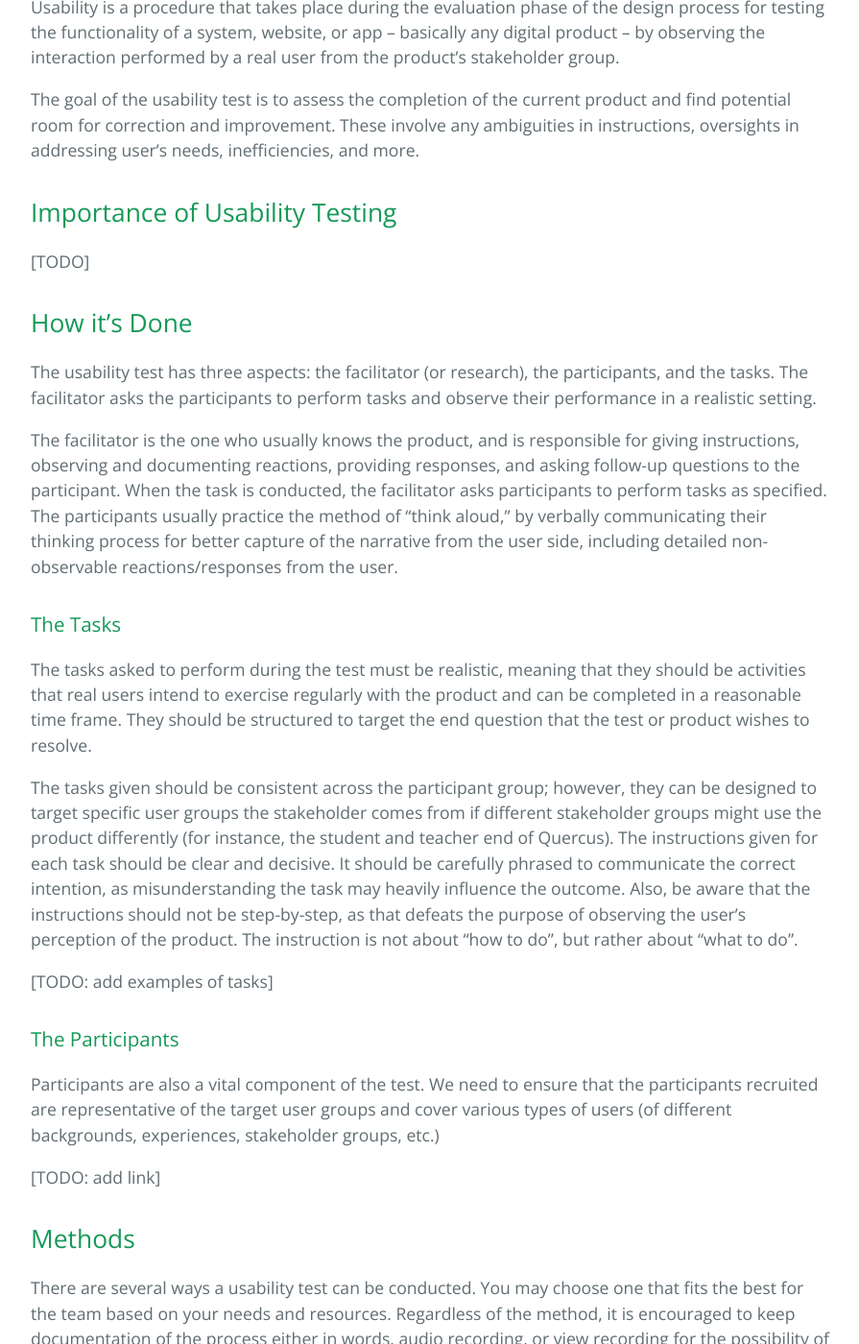
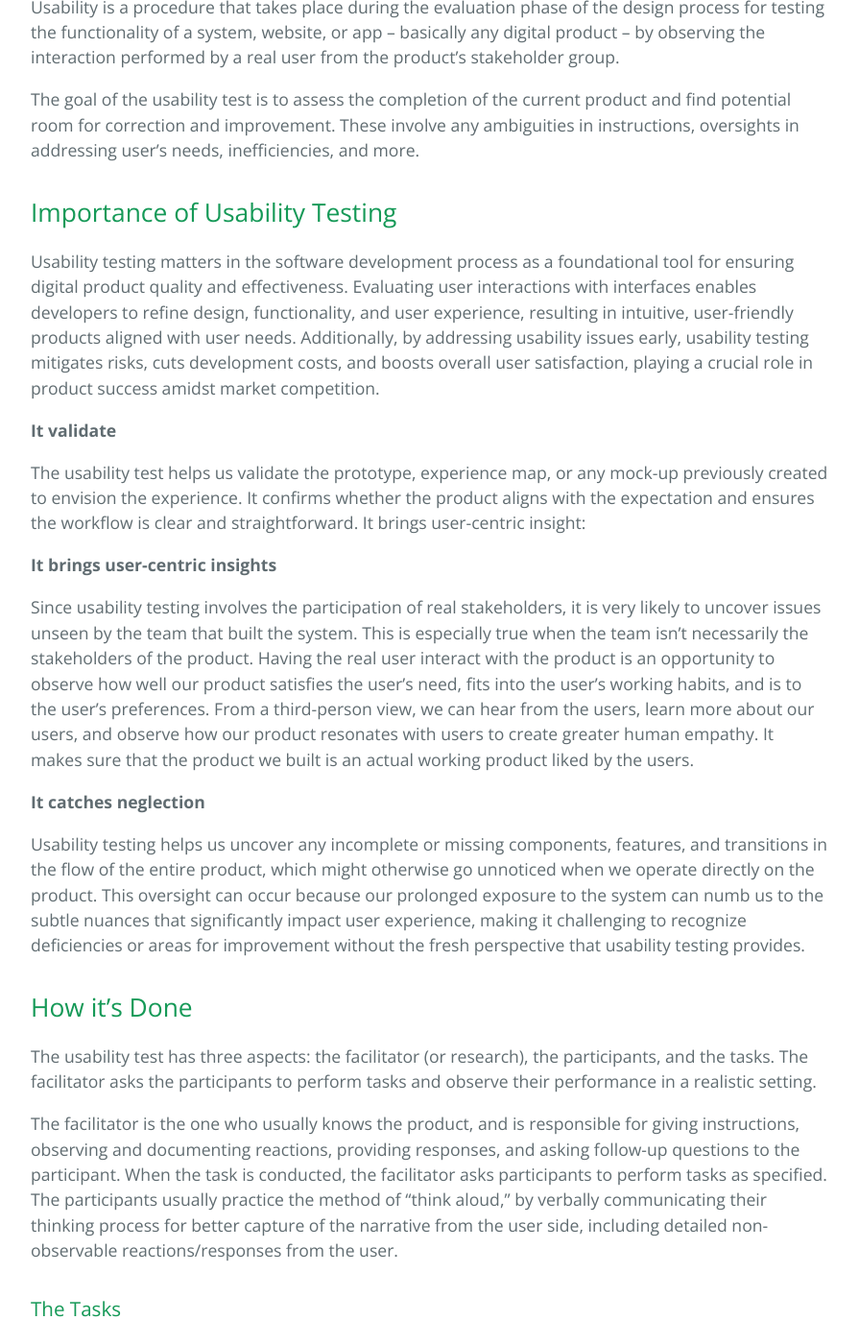
Before and after one commit to learning-software-engineering/learning-software-engineering.github.io, a Jekyll site: the page built from Topics/User_Experience/Usability_Testing.md, in a window 1280 px wide and 1400 px high, scrolled down 486 px. Shown: the whole window at 96% size, without its empty margins (192-1087 px from the left). Built offline with Jekyll 4.4.1, drawn with Linux system fonts in a browser that asks for light colours; our own code applies the rules of GitHub Pages for plain Markdown files.

Commit message:
Complete documentation usability_testing

```diff
--- a/Topics/User_Experience/Usability_Testing.md
+++ b/Topics/User_Experience/Usability_Testing.md
@@ -5,7 +5,24 @@ Usability is a procedure that takes place during the evaluation phase of the des
 The goal of the usability test is to assess the completion of the current product and find potential room for correction and improvement. These involve any ambiguities in instructions, oversights in addressing user’s needs, inefficiencies, and more.
 
 ## Importance of Usability Testing
-[TODO]
+
+Usability testing matters in the software development process as a foundational tool for ensuring digital product quality and effectiveness. Evaluating user interactions with interfaces enables developers to refine design, functionality, and user experience, resulting in intuitive, user-friendly products aligned with user needs. Additionally, by addressing usability issues early, usability testing mitigates risks, cuts development costs, and boosts overall user satisfaction, playing a crucial role in product success amidst market competition.
+
+**It validate**
+
+The usability test helps us validate the prototype, experience map, or any mock-up previously created to envision the experience. It confirms whether the product aligns with the expectation and ensures the workflow is clear and straightforward. It brings user-centric insight:
+
+**It brings user-centric insights**
+
+Since usability testing involves the participation of real stakeholders, it is very likely to uncover issues unseen by the team that built the system. This is especially true when the team isn’t necessarily the stakeholders of the product. Having the real user interact with the product is an opportunity to observe how well our product satisfies the user’s need, fits into the user’s working habits, and is to the user’s preferences. From a third-person view, we can hear from the users, learn more about our users, and observe how our product resonates with users to create greater human empathy. It makes sure that the product we built is an actual working product liked by the users.
+
+
+**It catches neglection**
+
+Usability testing helps us uncover any incomplete or missing components, features, and transitions in the flow of the entire product, which might otherwise go unnoticed when we operate directly on the product. This oversight can occur because our prolonged exposure to the system can numb us to the subtle nuances that significantly impact user experience, making it challenging to recognize deficiencies or areas for improvement without the fresh perspective that usability testing provides.
+
+
+
 ##  How it's Done
 The usability test has three aspects: the facilitator (or research), the participants, and the tasks. The facilitator asks the participants to perform tasks and observe their performance in a realistic setting.
 
```
